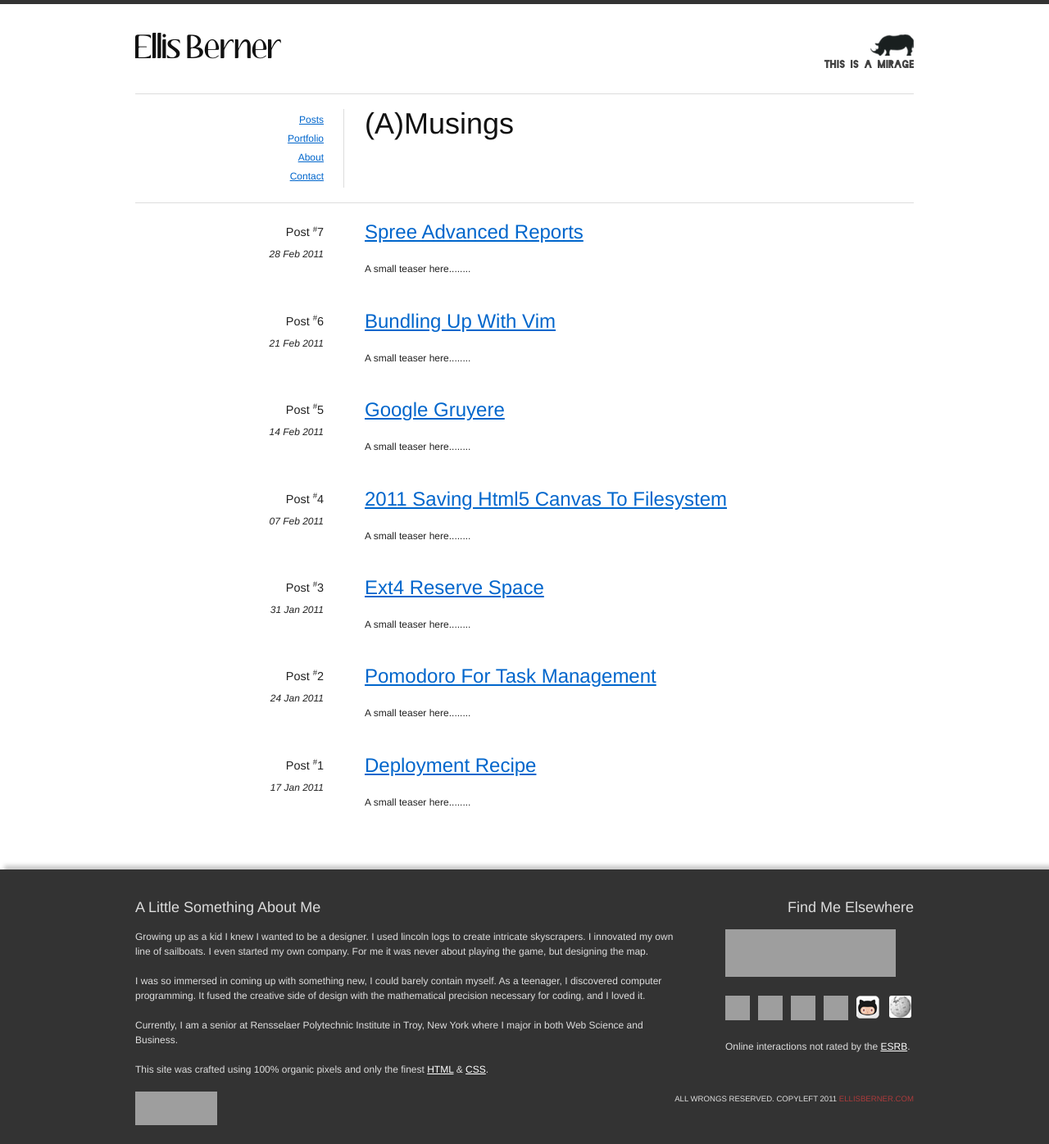
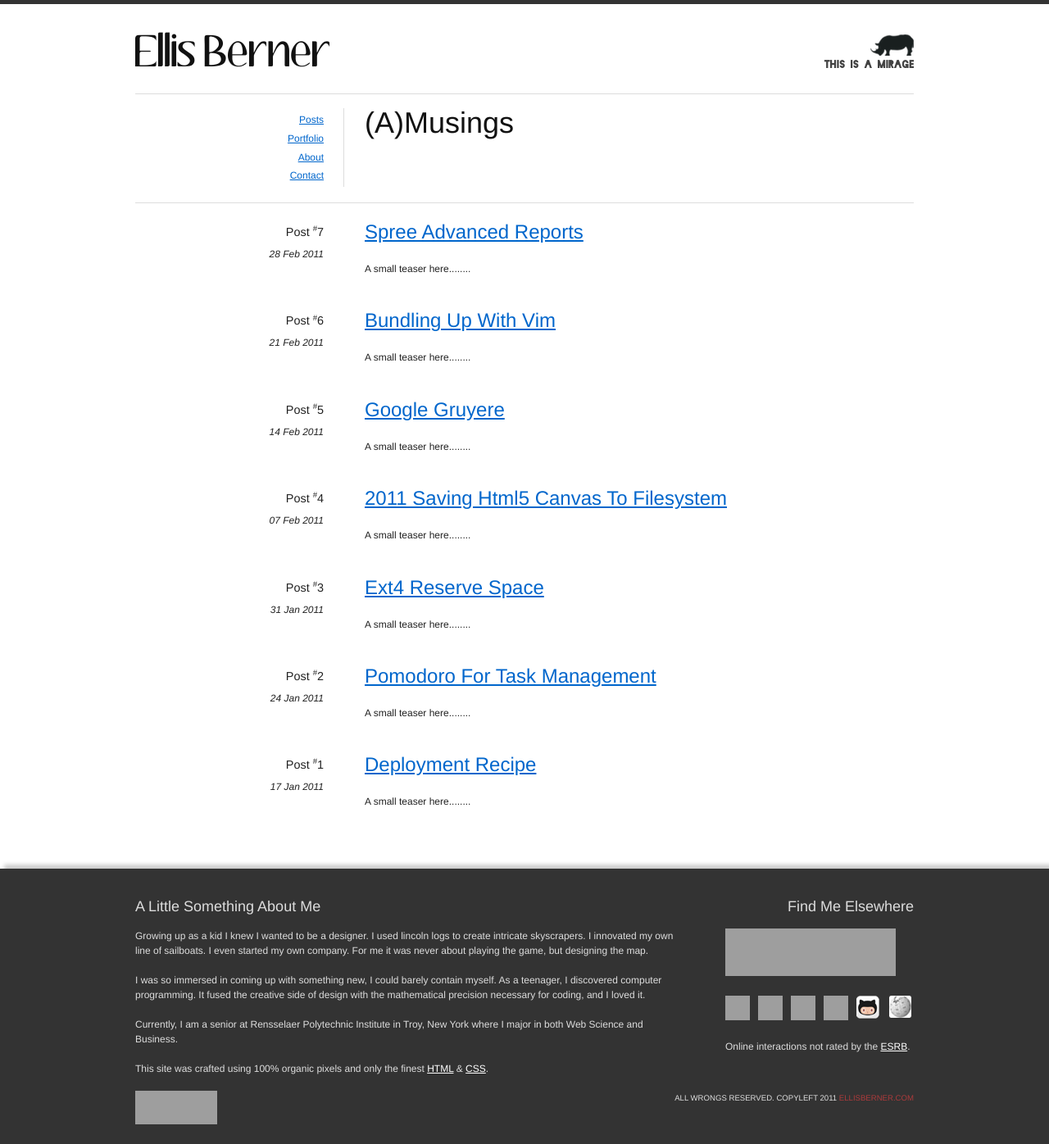
Before and after one commit to maletor/maletor.github.io, a Jekyll site: the page built from index.html, in a window 1280 px wide. Shown: the whole page at 82% size. Built offline with Jekyll 4.4.1, drawn with Linux system fonts in a browser that asks for light colours; grey boxes are pictures that could not be loaded.

Commit message:
header size

```diff
--- a/_layouts/default.html
+++ b/_layouts/default.html
@@ -19,7 +19,7 @@
 			 <hr class="space" />
 			 <hr class="space" />
 			 <div id="header" class="span-24">
-				 <div class="append-15 span-6">
+				 <div class="span-21">
 					 <h1>Ellis Berner</h1>
 				 </div>
 
@@ -27,7 +27,6 @@
 					 <img alt="This is a mirage" height="41" src="/images/rhino.png" width="110" />
 				 </div>
 			 </div>
-			 <hr class="space" />
 			 <hr />
 			 <div class="span-24">
 				 <div id="nav" class="span-6 colborder">
--- a/stylesheets/application.css
+++ b/stylesheets/application.css
@@ -1,6 +1,6 @@
 @font-face{font-family: Aubrey;src: url('/fonts/aubrey.eot');src:url('/fonts/aubrey?iefix')format('eot'),url('/fonts/aubrey.woff')format('woff'),url('/fonts/aubrey.ttf')format('truetype'),url('/fonts/aubrey.svg#webfont6dIL5BYo')format('svg');font-weight:normal;font-style:normal;}
 body{border-top:#333 solid 5px;}
-#header h1{font-family: Aubrey;}
+#header h1{font-family: Aubrey;font-size:4em;}
 .send{background-color:#1e1e1e;color:#fff;width:100px;height:40px;cursor:pointer;}
 .send:hover, .send:focus{background-color:#eee;color:#1e1e1e;}
 .errorExplanation, .fieldWithErrors{padding:.8em;margin-bottom:1em;border:2px solid #FBC2C4;background:#FBE3E4;color:#8a1f11;}
```
